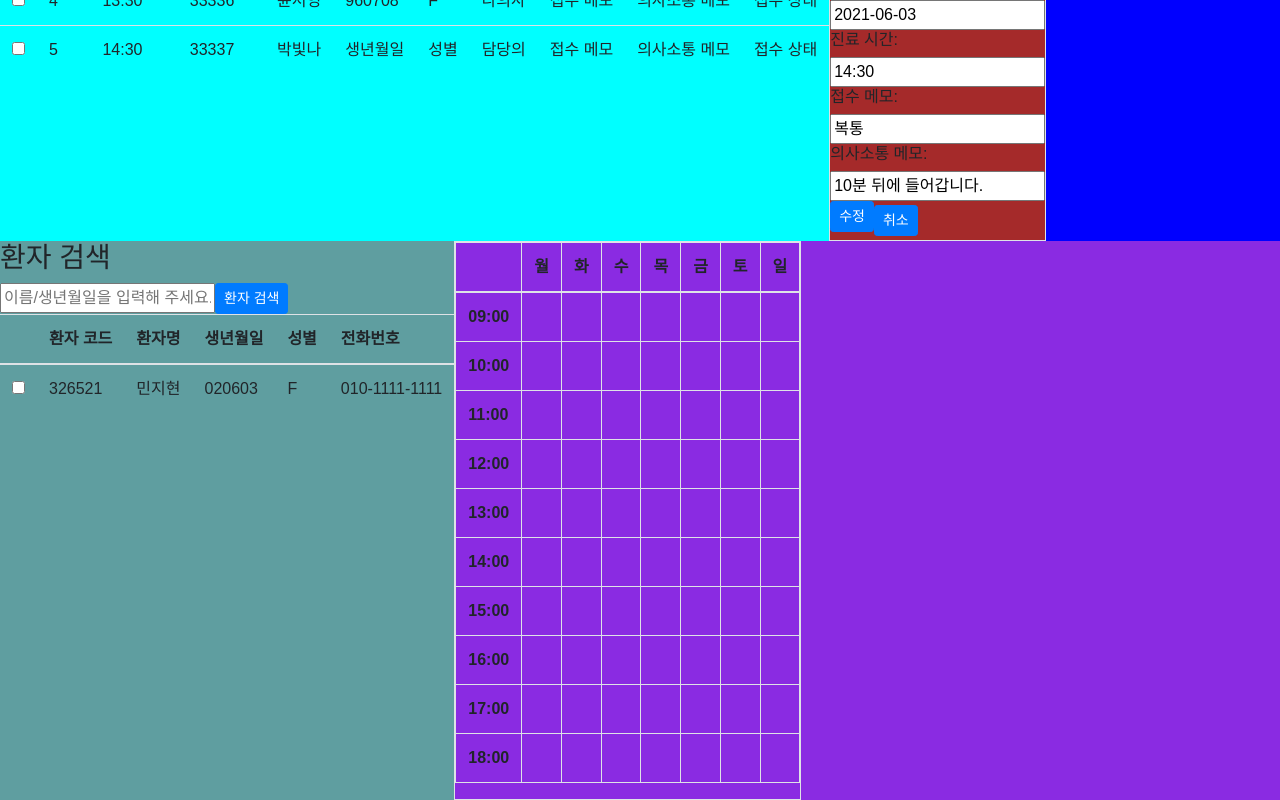
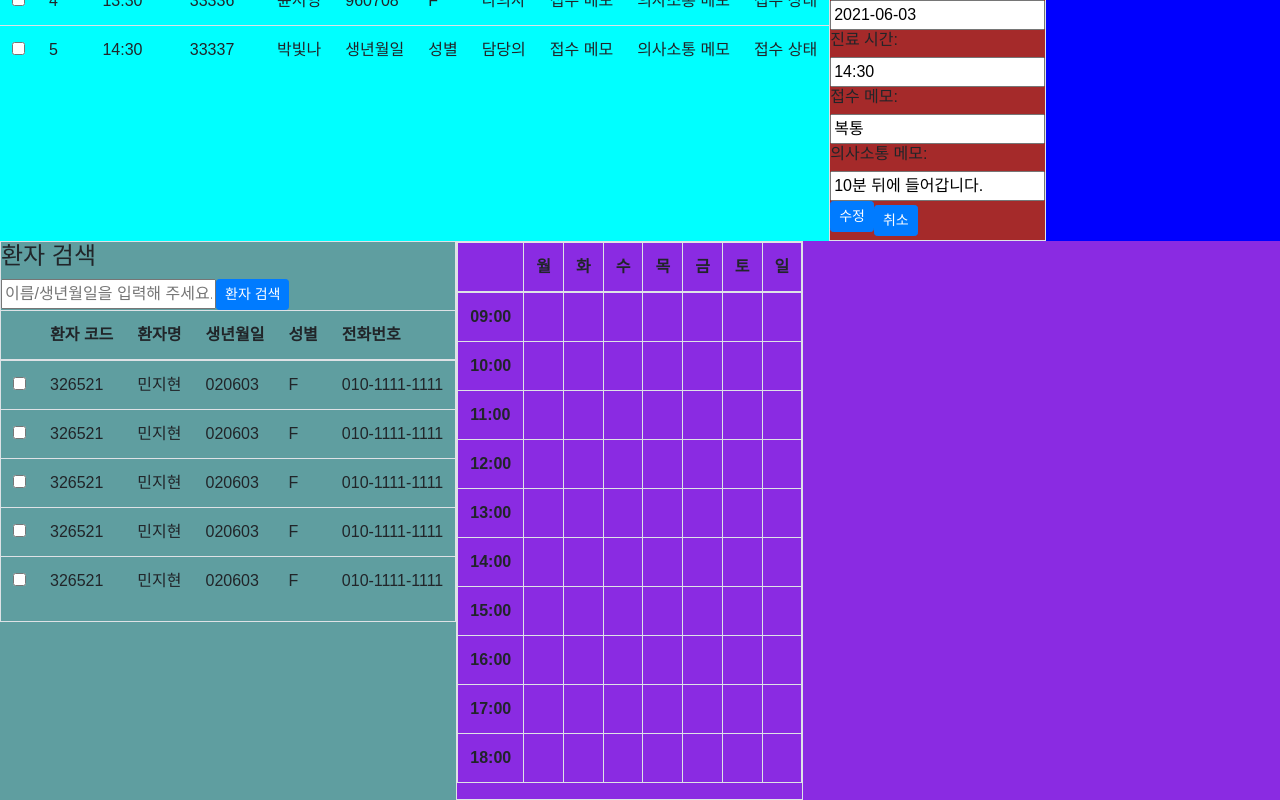
Before and after one commit to JongHyun94/Final_Team2_FrontEnd, a React (Create React App) app: page /Register in a window 1280 px wide. Shown: the part 404-1204 px from the top of the page. Built offline with nearby package versions, Linux system fonts and the light colour scheme.

Commit message:
[update] 환자 검색 화면구성

```diff
--- a/src/views/Register/RegisterPatientList.js
+++ b/src/views/Register/RegisterPatientList.js
@@ -1,14 +1,14 @@
 function RegisterPatientList(props) {
   return (
-    <div className="RegisterPatientList">
+    <div className="RegisterPatientList border">
       <div className="RegisterPatientList_header">
-        <h3>환자 검색</h3>
+        <h4>환자 검색</h4>
       </div>
       <div className="RegisterPatientList_search">
-        <div>
-          <input type="text" placeholder="이름/생년월일을 입력해 주세요." width="80%"/>
+        <div className="RegisterPatientList_search_input">
+          <input type="text" className="RegisterPatientList_search_input_1" placeholder="이름/생년월일을 입력해 주세요." />
         </div>
-        <div>
+        <div className="RegisterPatientList_search_button">
           <button className="btn btn-primary btn-sm">환자 검색</button>
         </div>
       </div>
@@ -25,12 +25,45 @@ function RegisterPatientList(props) {
             </tr>
           </thead>
           <tbody>
-            <td><input type="checkbox"/></td>
-            <td>326521</td>
-            <td>민지현</td>
-            <td>020603</td>
-            <td>F</td>
-            <td>010-1111-1111</td>
+            <tr>
+              <td><input type="checkbox" /></td>
+              <td>326521</td>
+              <td>민지현</td>
+              <td>020603</td>
+              <td>F</td>
+              <td>010-1111-1111</td>
+            </tr>
+            <tr>
+              <td><input type="checkbox" /></td>
+              <td>326521</td>
+              <td>민지현</td>
+              <td>020603</td>
+              <td>F</td>
+              <td>010-1111-1111</td>
+            </tr>
+            <tr>
+              <td><input type="checkbox" /></td>
+              <td>326521</td>
+              <td>민지현</td>
+              <td>020603</td>
+              <td>F</td>
+              <td>010-1111-1111</td>
+            </tr>
+            <tr>
+              <td><input type="checkbox" /></td>
+              <td>326521</td>
+              <td>민지현</td>
+              <td>020603</td>
+              <td>F</td>
+              <td>010-1111-1111</td>
+            </tr>            <tr>
+              <td><input type="checkbox" /></td>
+              <td>326521</td>
+              <td>민지현</td>
+              <td>020603</td>
+              <td>F</td>
+              <td>010-1111-1111</td>
+            </tr>
           </tbody>
         </table>
       </div>
```
